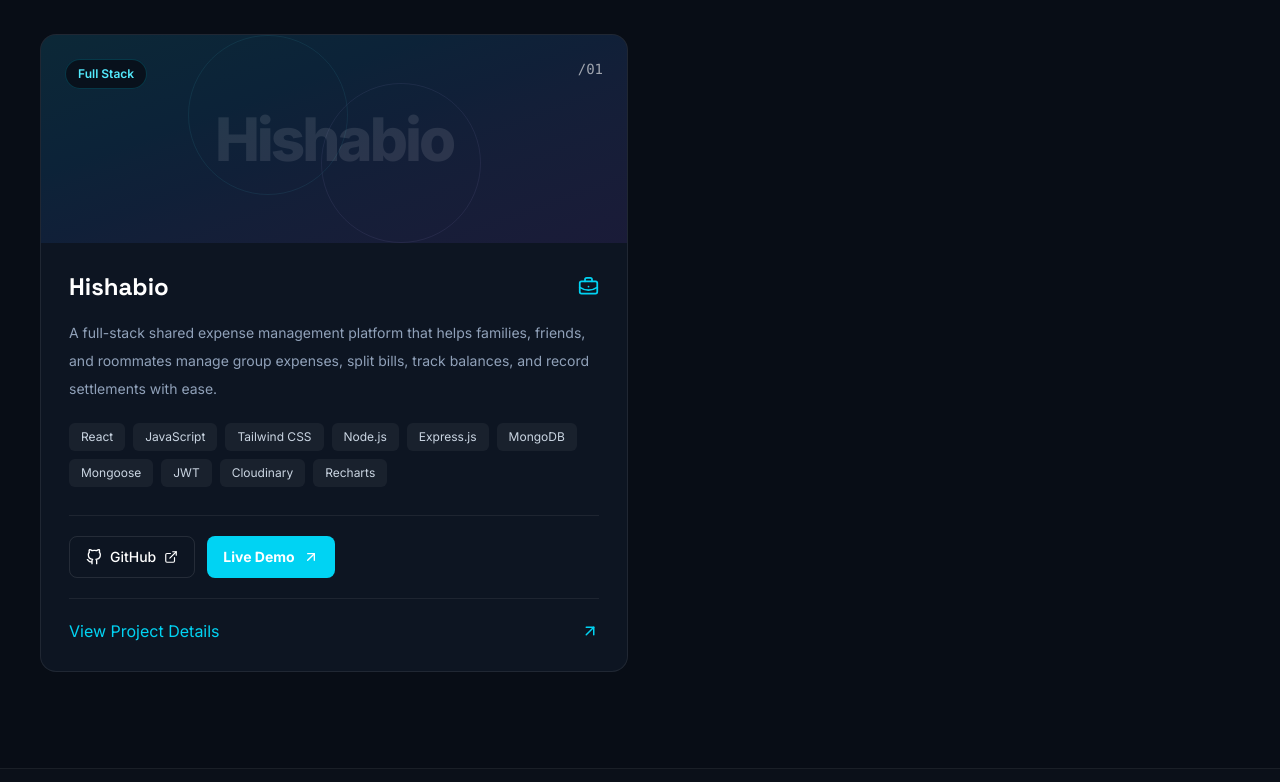
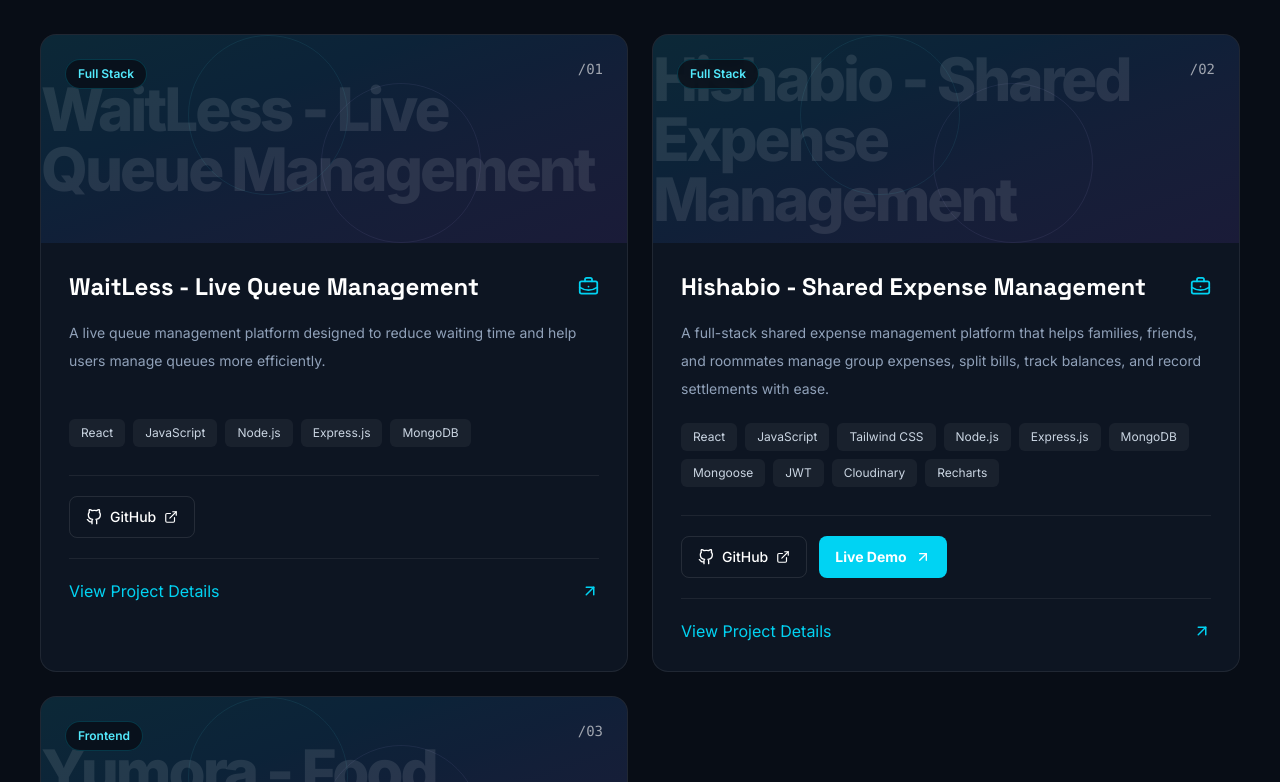
Before and after one commit to salmanfarshi-dev/FullStack-Portfolio, a React (Vite) app in the folder Client/: page / in a window 1280 px wide. Shown: the part 2618-3400 px from the top of the page. Built offline with nearby package versions, Linux system fonts and the light colour scheme; no server answers.

Commit message:
fix: show portfolio projects without backend deployment

```diff
--- a/Client/src/pages/PortfolioHome.jsx
+++ b/Client/src/pages/PortfolioHome.jsx
@@ -27,35 +27,55 @@ import {
 import Footer from "../components/Footer";
 import { FiGithub, FiLinkedin } from "react-icons/fi";
 
-const API_URL = import.meta.env.VITE_API_URL || "http://localhost:5000/api/v1";
+const API_URL = import.meta.env.VITE_API_URL || "";
 
 /* =========================================
    STATIC PROJECTS
-   Add frontend-only projects here.
+   These remain visible even without a deployed backend.
 ========================================= */
 
 const staticProjects = [
   {
+    id: "waitless-static",
+    slug: "waitless",
+    name: "WaitLess - Live Queue Management",
+    category: "Full Stack",
+    description:
+      "A live queue management platform designed to reduce waiting time and help users manage queues more efficiently.",
+    technologies: ["React", "JavaScript", "Node.js", "Express.js", "MongoDB"],
+    github: "https://github.com/salmanfarshi-dev/WaitLess-Live-Queue-Management",
+    live: "",
+    thumbnail: "",
+    featured: true,
+    isStatic: true,
+  },
+  {
     id: "hishabio-static",
     slug: "hishabio",
-    name: "Hishabio",
+    name: "Hishabio - Shared Expense Management",
     category: "Full Stack",
     description:
       "A full-stack shared expense management platform that helps families, friends, and roommates manage group expenses, split bills, track balances, and record settlements with ease.",
     technologies: [
-      "React",
-      "JavaScript",
-      "Tailwind CSS",
-      "Node.js",
-      "Express.js",
-      "MongoDB",
-      "Mongoose",
-      "JWT",
-      "Cloudinary",
-      "Recharts",
+      "React", "JavaScript", "Tailwind CSS", "Node.js", "Express.js",
+      "MongoDB", "Mongoose", "JWT", "Cloudinary", "Recharts",
     ],
     github: "https://github.com/salmanfarshi-dev/Hishabio",
     live: "https://myhishabio.vercel.app",
+    thumbnail: "",
+    featured: true,
+    isStatic: true,
+  },
+  {
+    id: "yumora-static",
+    slug: "yumora",
+    name: "Yumora - Food Ecommerce Platform",
+    category: "Frontend",
+    description:
+      "A modern food e-commerce experience with a responsive interface and product-focused shopping flow.",
+    technologies: ["React", "JavaScript", "Tailwind CSS", "Vite"],
+    github: "https://github.com/salmanfarshi-dev/Yumora",
+    live: "https://yumora-project.vercel.app/",
     thumbnail: "",
     featured: true,
     isStatic: true,
@@ -174,6 +194,7 @@ const PortfolioHome = () => {
     let active = true;
 
     const fetchResume = async () => {
+      if (!API_URL) return;
       try {
         const response = await fetch(`${API_URL}/resume`);
         const data = await response.json().catch(() => ({}));
@@ -218,6 +239,14 @@ const PortfolioHome = () => {
     let active = true;
 
     const fetchProjects = async () => {
+      if (!API_URL) {
+        setProjects(staticProjects.map((project, index) => ({
+          ...project,
+          number: String(index + 1).padStart(2, "0"),
+        })));
+        setProjectsLoading(false);
+        return;
+      }
       try {
         const response = await fetch(`${API_URL}/projects`);
         const data = await response.json().catch(() => ({}));
@@ -336,6 +365,16 @@ const PortfolioHome = () => {
       setContactStatus({
         type: "error",
         text: "Please fill in all fields.",
+      });
+      return;
+    }
+
+    if (!API_URL) {
+      const mailto = `mailto:sfarshi222@gmail.com?subject=${encodeURIComponent(subject.trim())}&body=${encodeURIComponent(`Name: ${name.trim()}\\nEmail: ${email.trim()}\\n\\n${message.trim()}`)}`;
+      window.location.href = mailto;
+      setContactStatus({
+        type: "success",
+        text: "Your email app is opening so you can send your message.",
       });
       return;
     }
```
